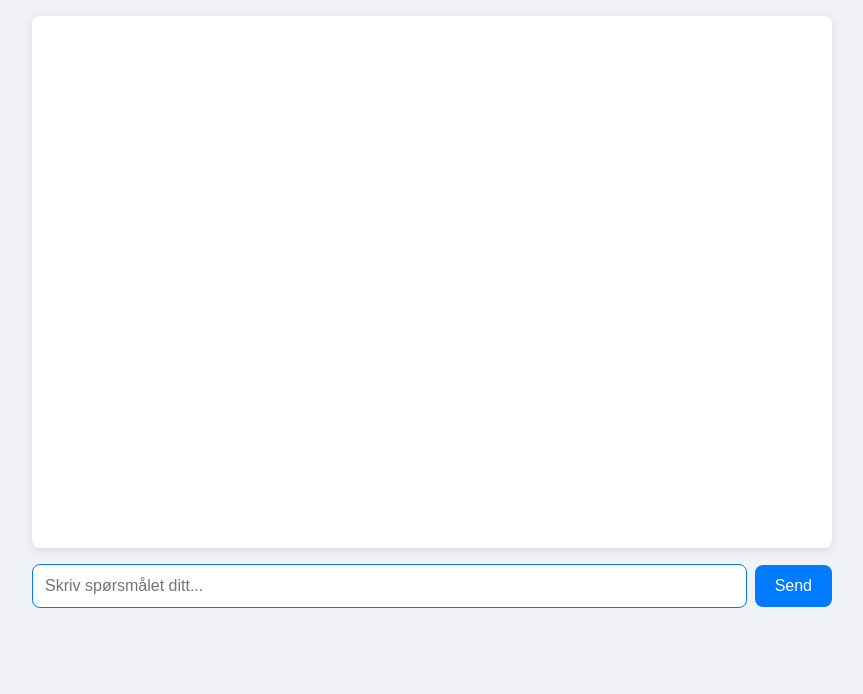
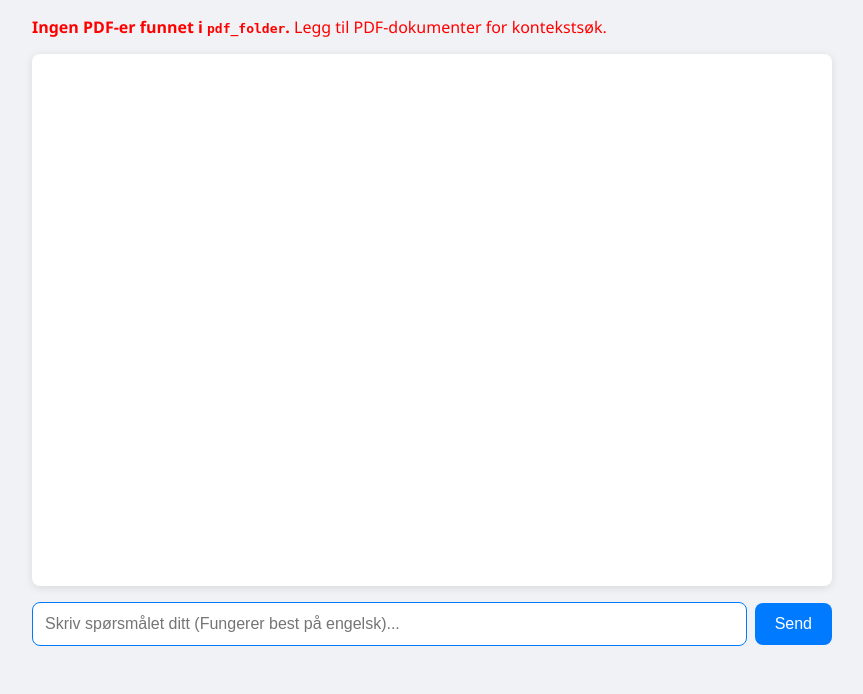
Before and after one commit to kwabrahamsen/pdf_chatbot, a Flask app: page / in a window 1280 px wide. Shown: the part 134-828 px from the top of the page, without its empty margins (208-1071 px from the left). Before the commit the page ends 742 px from the top, so only its background shows below. Run offline with Flask 3, Linux system fonts and the light colour scheme.

Commit message:
Redesigned and better error checking on startup

```diff
--- a/src/pdf_chatbot/app.py
+++ b/src/pdf_chatbot/app.py
@@ -11,31 +11,42 @@ from llama_index.embeddings.huggingface import HuggingFaceEmbedding
 
 app = Flask(__name__)
 
-# 📁 Indeks-lagring
+# 📁 Mappestier
+PDF_FOLDER = "pdf_folder"
 INDEX_DIR = "index_storage"
+
+# ✅ Opprett pdf_folder hvis den ikke finnes
+os.makedirs(PDF_FOLDER, exist_ok=True)
+
+# 🔍 Finn PDF-filer
+pdf_files = [f for f in os.listdir(PDF_FOLDER) if f.lower().endswith('.pdf')]
 
 # 🔧 Modelloppsett
 embed_model = HuggingFaceEmbedding(model_name="sentence-transformers/all-MiniLM-L6-v2")
 llm = Ollama(model="dolphin-mistral")
 
-# 🧠 Last eller bygg indeks
+# 🧠 Indekshåndtering
 if os.path.exists(INDEX_DIR):
     print("🔄 Laster indeksen fra disk ...")
     storage_context = StorageContext.from_defaults(persist_dir=INDEX_DIR)
     index = load_index_from_storage(storage_context, embed_model=embed_model)
-else:
-    print("📄 Leser PDF-er og bygger indeks ...")
-    documents = SimpleDirectoryReader("pdf_folder").load_data()
+elif pdf_files:
+    print(f"📄 Fant {len(pdf_files)} PDF-fil(er), bygger indeks ...")
+    documents = SimpleDirectoryReader(PDF_FOLDER).load_data()
     index = VectorStoreIndex.from_documents(documents, embed_model=embed_model)
     index.storage_context.persist(persist_dir=INDEX_DIR)
-    print("✅ Indeks lagret.")
+    print("✅ Indeks bygget og lagret.")
+else:
+    print(f"[INFO] Ingen PDF-er funnet i '{PDF_FOLDER}'. Starter app uten kontekst.")
+    index = None  # Ingen indeks foreløpig
 
-# 🎯 Spørringsmotor med streaming aktivert
-query_engine = index.as_query_engine(llm=llm, streaming=True)
+# 🎯 Spørringsmotor (kun hvis indeks finnes)
+if index:
+    query_engine = index.as_query_engine(llm=llm, streaming=True)
 
 @app.route("/")
 def index_page():
-    return render_template("index.html")
+    return render_template("index.html", pdf_files=pdf_files)
 
 @app.route("/chat", methods=["POST"])
 def chat():
@@ -46,9 +57,12 @@ def chat():
 
     def generate():
         try:
-            response = query_engine.query(query)
-            for token in response.response_gen:
-                yield token  # Du kan også: yield f"data: {token}\n\n"
+            if index:
+                response = query_engine.query(query)
+                for token in response.response_gen:
+                    yield token
+            else:
+                yield f"[INFO] Du spurte: '{query}', men ingen PDF-kontekst er tilgjengelig."
         except Exception as e:
             yield f"[FEIL]: {str(e)}"
 
--- a/src/pdf_chatbot/templates/index.html
+++ b/src/pdf_chatbot/templates/index.html
@@ -12,11 +12,18 @@
         <h1>📄 PDF Chatbot</h1>
         <button id="theme-toggle">🌙</button>
     </div>
+    <div>
+        {% if pdf_files %}
+            <p><strong>Lastede PDF-er:</strong> {{ pdf_files | join(', ') }}</p>
+        {% else %}
+            <p style="color: red;"><strong>Ingen PDF-er funnet i <code>pdf_folder</code>.</strong> Legg til PDF-dokumenter for kontekstsøk.</p>
+        {% endif %}
+    </div>
 
     <div id="chatbox"></div>
 
     <div class="chat-input">
-        <input id="input" type="text" placeholder="Skriv spørsmålet ditt..." autofocus />
+        <input id="input" type="text" placeholder="Skriv spørsmålet ditt (Fungerer best på engelsk)..." autofocus />
         <button onclick="sendQuery()">Send</button>
     </div>
 
```
Also changed, not shown: README.md.
